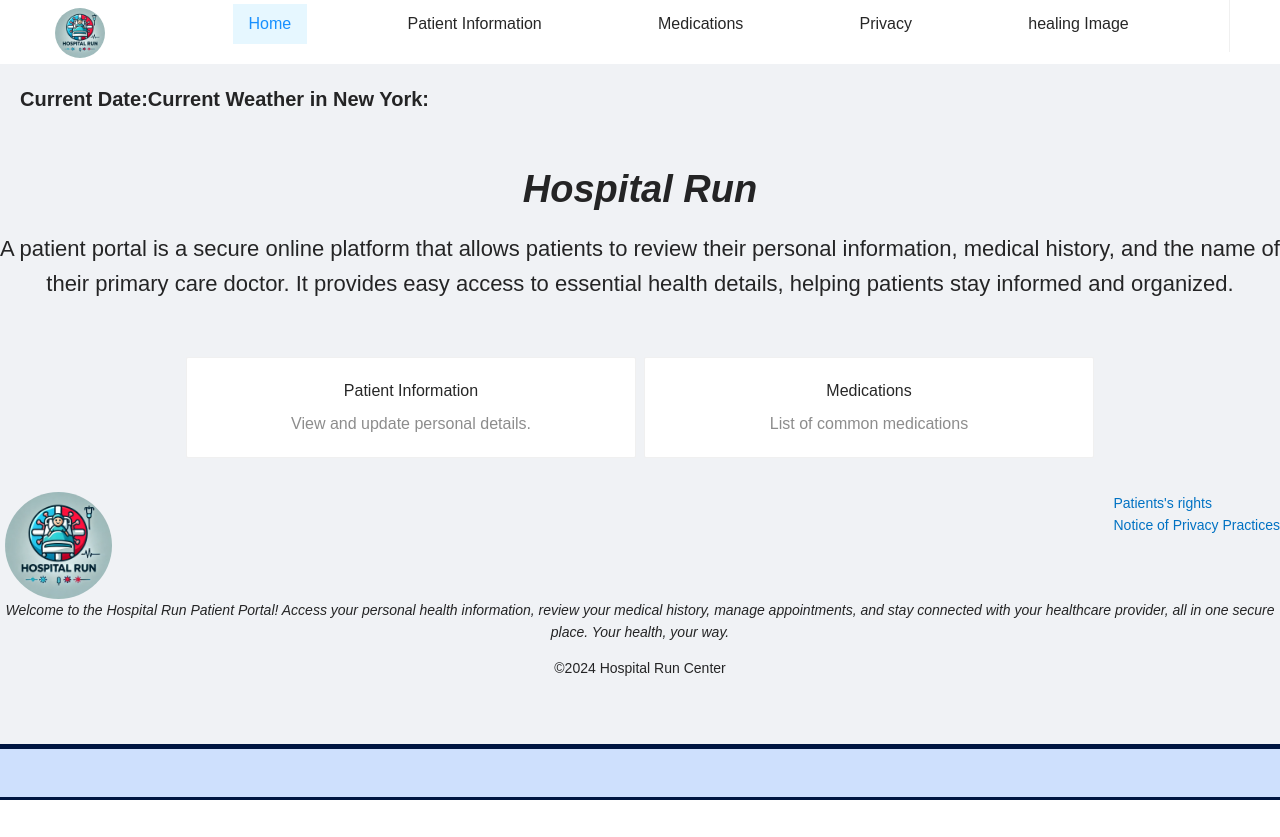
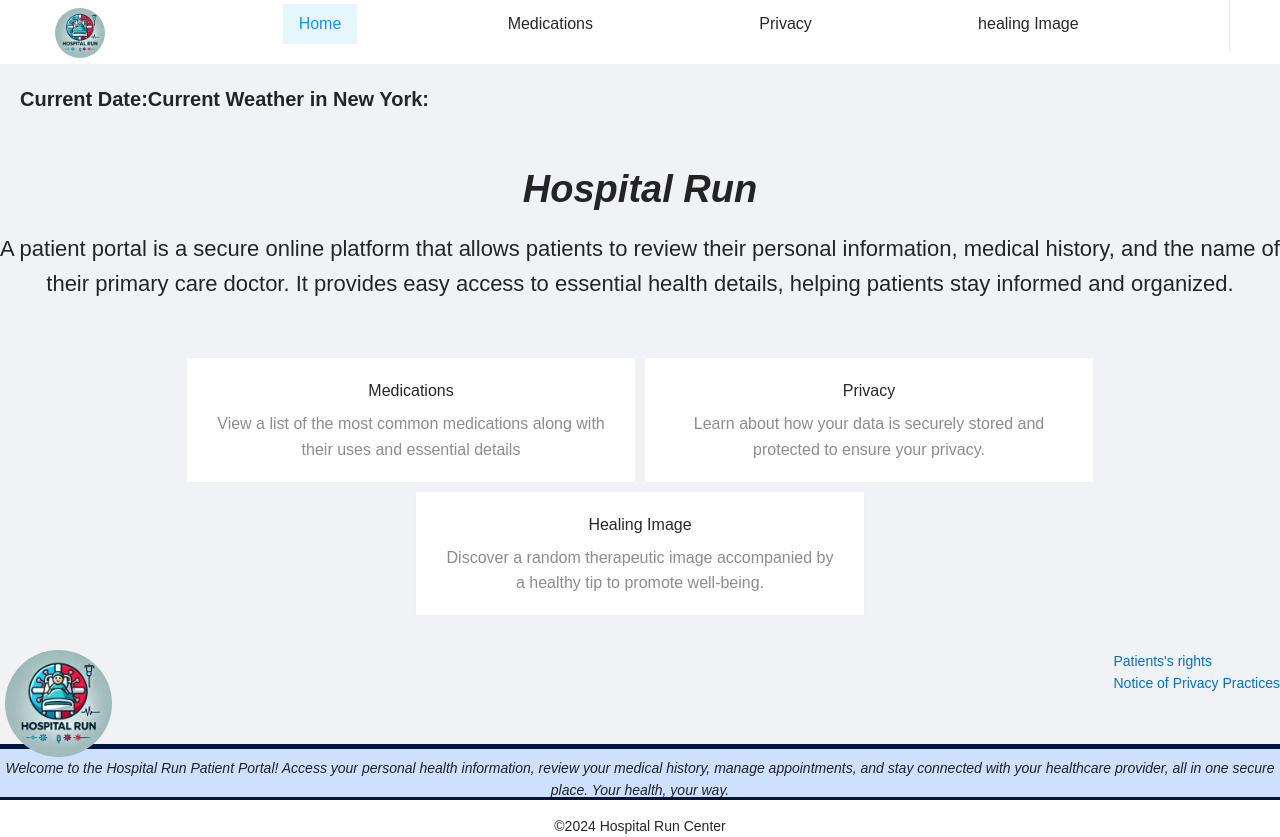
Before and after one commit to lena-A-Al/hospitalRun-Project, a React (Create React App) app in the folder hospitalrun/: page / in a window 1280 px wide. Before the commit the page ends 800 px from the top, so only its background shows below. Built offline with nearby package versions, Linux system fonts and the light colour scheme.

Commit message:
adding more tiles

```diff
--- a/hospitalrun/src/components/HealingImage.tsx
+++ b/hospitalrun/src/components/HealingImage.tsx
@@ -19,16 +19,24 @@ export const HealingImage = () => {
   const [getRandomImages, { data, loading, error }] =
     useLazyQuery(GET_RANDOM_IMAGE);
 
-  const {
-    data: getHelathyTipRes,
-    loading: getHelathyTipLoading,
-    error: getHelathyError,
-  } = useQuery(GET_HELATHY_TIP);
+  const [
+    getHelathyTip,
+    {
+      data: getHelathyTipRes,
+      loading: getHelathyTipLoading,
+      error: getHelathyError,
+    },
+  ] = useLazyQuery(GET_HELATHY_TIP);
 
-  console.log('getHelathyTipRes', getHelathyTipRes);
+  // useEffect(() => {
+  //   getRandomImages();
+  //   getHelathyTip();
+  // }, [getRandomImages, getHelathyTip]);
   useEffect(() => {
     getRandomImages();
-  }, [getRandomImages]);
+    getHelathyTip();
+  }, [getRandomImages, getHelathyTip]);
+
   return (
     <>
       <Row
@@ -65,7 +73,11 @@ export const HealingImage = () => {
           />
         </Col>
         <Col span={24} style={{ padding: '10px 0' }}>
-          <Typography.Text strong style={{ fontSize: '20px' }}>
+          <Typography.Text
+            strong
+            style={{ fontSize: '20px', backgroundColor: 'lightcoral' }}
+            italic
+          >
             {getHelathyTipRes && getHelathyTipRes.helathyTip}
           </Typography.Text>
         </Col>
--- a/hospitalrun/src/components/Home.tsx
+++ b/hospitalrun/src/components/Home.tsx
@@ -31,12 +31,12 @@ export const Home = () => {
   } = useQuery(GET_WEATHER_IN_NYC);
 
   const tiles = [
-    {
-      title: 'Patient Information',
-      des: 'View and update personal details.',
-      disabled: false,
-      url: `${appPathNames.patientInformation}`,
-    },
+    // {
+    //   title: 'Patient Information',
+    //   des: 'View and update personal details.',
+    //   disabled: false,
+    //   url: `${appPathNames.patientInformation}`,
+    // },
     // {
     //   title: 'Primary Care Doctor',
     //   des: 'Contact info for your main doctor',
@@ -51,7 +51,7 @@ export const Home = () => {
     // },
     {
       title: 'Medications',
-      des: 'List of common medications',
+      des: 'View a list of the most common medications along with their uses and essential details',
       disabled: false,
       url: `${appPathNames.medications}`,
     },
@@ -61,6 +61,18 @@ export const Home = () => {
     //   disabled: false,
     //   url: `${appPathNames.appointments}`,
     // },
+    {
+      title: 'Privacy',
+      des: 'Learn about how your data is securely stored and protected to ensure your privacy.',
+      disabled: false,
+      url: `${appPathNames.privacy}`,
+    },
+    {
+      title: 'Healing Image',
+      des: 'Discover a random therapeutic image accompanied by a healthy tip to promote well-being.',
+      disabled: false,
+      url: `${appPathNames.healingImage}`,
+    },
   ];
 
   console.log('getWeatherInNYCRes', getWeatherInNYCRes);
--- a/hospitalrun/src/core/components/header/Header.tsx
+++ b/hospitalrun/src/core/components/header/Header.tsx
@@ -14,11 +14,11 @@ export const AppHeader = () => {
   // constants
   const menuItems: AppHeaderMenuItem[] = [
     { key: appPathNames.home, label: 'Home', order: 0 },
-    {
-      key: appPathNames.patientInformation,
-      label: 'Patient Information',
-      order: 1,
-    },
+    // {
+    //   key: appPathNames.patientInformation,
+    //   label: 'Patient Information',
+    //   order: 1,
+    // },
     // {
     //   key: appPathNames.primaryCareDoctor,
     //   label: 'Primary Care Doctor',
```
